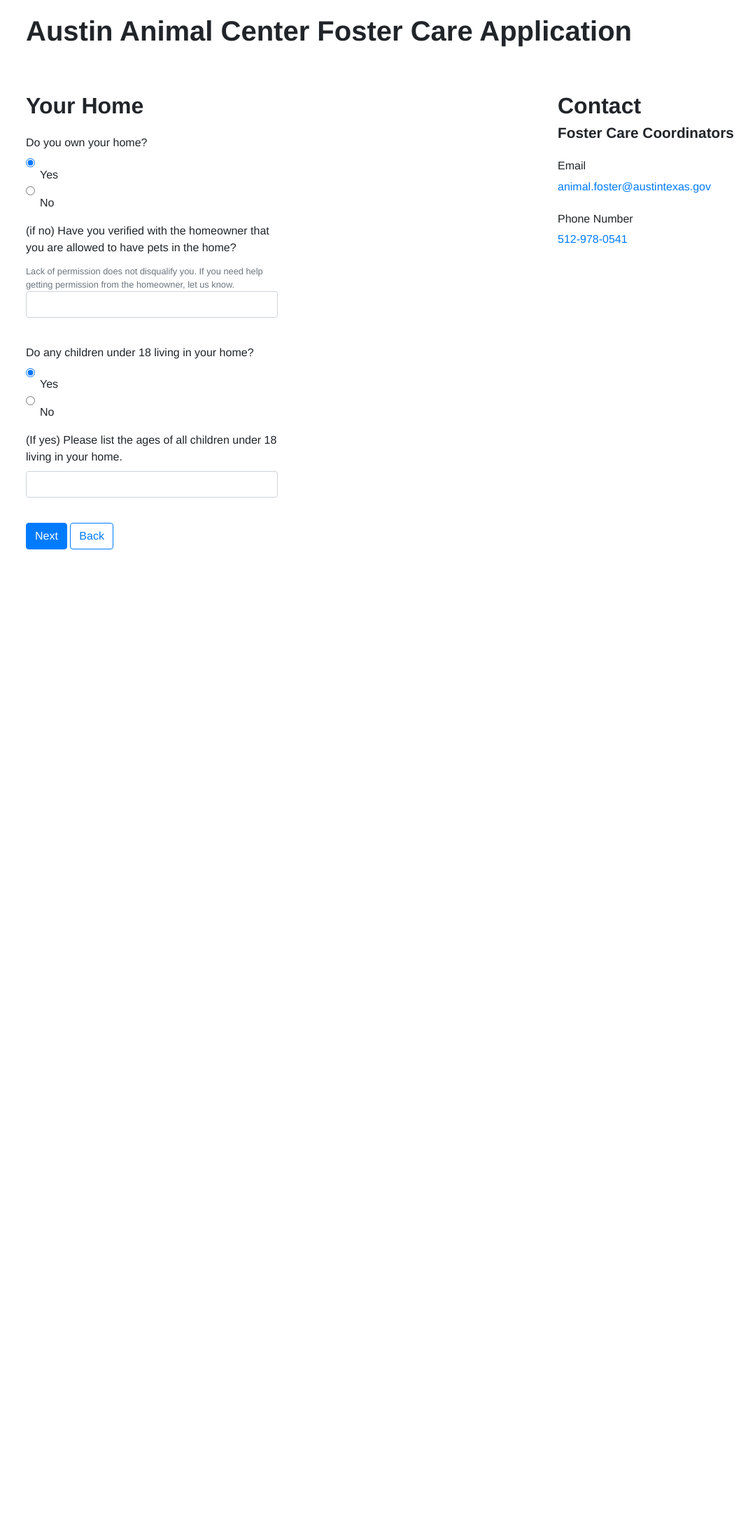
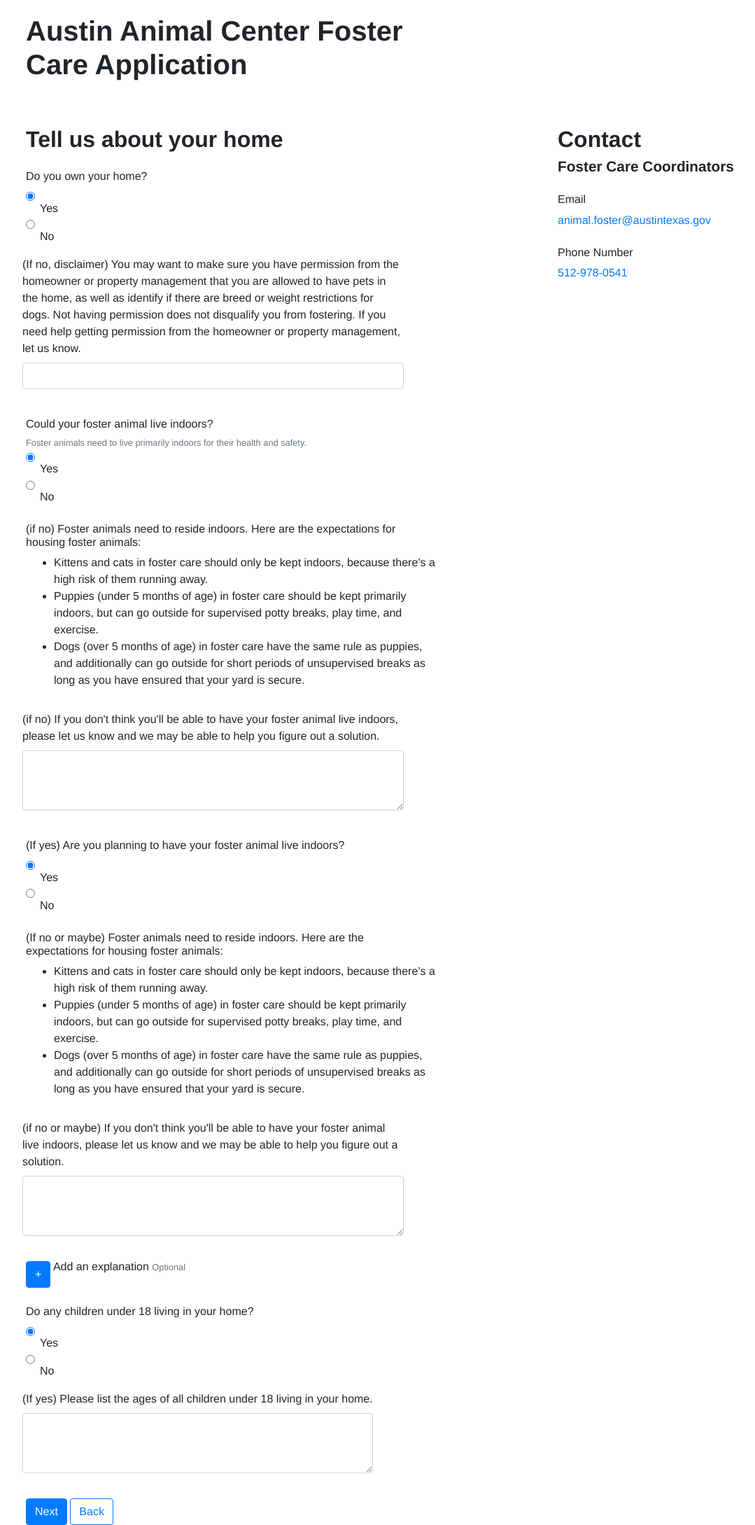
Before and after one commit to cityofaustin/prototypeform, a Jekyll site: the page built from Home_info.html, in a window 1280 px wide. Shown: the whole page at 70% size, without its empty margins (48-1127 px from the left). Built offline with Jekyll 4.4.1, drawn with Linux system fonts in a browser that asks for light colours; before the commit the page ends 900 px from its top, so only the background shows below that.

Commit message:
Added refined home info content, added max width to copy and fields

```diff
--- a/Home_info.html
+++ b/Home_info.html
@@ -2,7 +2,7 @@
 layout: contact_sidebar
 ---
 
-<h2>Your Home</h2>
+<h2>Tell us about your home</h2>
 <form>
     <div>
         <h5>Do you own your home?</h5>
@@ -20,13 +20,74 @@
         </div>
     </div>
     <div class="form-row">
-      <div class="form-group col-md-6">
-        <label for="inputHomeowner">(if no) Have you verified with the homeowner that you are allowed to have pets in the home?</label>
-        <small id="homeownerHelpBlock" class="form-text text-muted">
-            Lack of permission does not disqualify you. If you need help getting permission from the homeowner, let us know.
-        </small>
+      <div class="form-group">
+        <label for="inputHomeowner">(If no, disclaimer) You may want to make sure you have permission from the homeowner or property management that you are allowed to have pets in the home, as well as identify if there are breed or weight restrictions for dogs. Not having permission does not disqualify you from fostering. If you need help getting permission from the homeowner or property management, let us know.</label>
         <input type="text" class="form-control" id="inputHomeowner" placeholder=" " aria-describedby="homeownerHelpBlock">
       </div>
+    </div>
+    <div>
+        <h5>Could your foster animal live indoors?</h5>
+        <small id="could_indoorsHelpBlock" class="form-text text-muted">
+            Foster animals need to live primarily indoors for their health and safety.
+        </small>
+        <div class="form-check">
+            <input class="form-check-input" type="radio" name="could_indoorsRadios" id="could_indoorsRadios1" value="Yes" checked>
+            <label class="form-check-label" for="could_indoorsRadios1">
+            Yes
+            </label>
+        </div>
+        <div class="form-check">
+            <input class="form-check-input" type="radio" name="could_indoorsRadios" id="could_indoorsRadios2" value="No">
+            <label class="form-check-label" for="could_indoorsRadios2">
+            No
+            </label>
+        </div>
+    </div>
+    <div>
+        <!-- If no for above, include this whole div section -->
+        <h5>(if no) Foster animals need to reside indoors. Here are the expectations for housing foster animals:</h5>
+        <ul>
+            <li>Kittens and cats in foster care should only be kept indoors, because there’s a high risk of them running away.</li>
+            <li>Puppies (under 5 months of age) in foster care should be kept primarily indoors, but can go outside for supervised potty breaks, play time, and exercise.</li>
+            <li>Dogs (over 5 months of age) in foster care have the same rule as puppies, and additionally can go outside for short periods of unsupervised breaks as long as you have ensured that your yard is secure.</li>
+        </ul>
+        <div class="form-row">
+            <div class="form-group">
+                <label for="inputCould_indoors">(if no) If you don't think you'll be able to have your foster animal live indoors, please let us know and we may be able to help you figure out a solution.</label>
+                <textarea class="form-control" id="inputCould_indoors" rows="3" ></textarea>
+            </div>
+        </div>
+    </div>
+    <h5>(If yes) Are you planning to have your foster animal live indoors?</h5>
+    <div class="form-check">
+        <input class="form-check-input" type="radio" name="can_indoorsRadios" id="can_indoorsRadios1" value="Yes" checked>
+        <label class="form-check-label" for="can_indoorsRadios1">
+        Yes
+        </label>
+    </div>
+    <div class="form-check">
+        <input class="form-check-input" type="radio" name="can_indoorsRadios" id="can_indoorsRadios2" value="No">
+        <label class="form-check-label" for="can_indoorsRadios2">
+        No
+        </label>
+    </div>
+    <div>
+        <!-- If no or maybe for above, include this whole div section -->
+        <h5>(If no or maybe) Foster animals need to reside indoors. Here are the expectations for housing foster animals:</h5>
+        <ul>
+            <li>Kittens and cats in foster care should only be kept indoors, because there’s a high risk of them running away.</li>
+            <li>Puppies (under 5 months of age) in foster care should be kept primarily indoors, but can go outside for supervised potty breaks, play time, and exercise.</li>
+            <li>Dogs (over 5 months of age) in foster care have the same rule as puppies, and additionally can go outside for short periods of unsupervised breaks as long as you have ensured that your yard is secure.</li>
+        </ul>
+        <div class="form-row">
+            <div class="form-group">
+                <label for="inputCan_indoors">(if no or maybe) If you don't think you'll be able to have your foster animal live indoors, please let us know and we may be able to help you figure out a solution.</label>
+                <textarea class="form-control" id="inputCan_indoors" rows="3" ></textarea>
+            </div>
+        </div>
+    </div>
+    <div>
+        {% include add_explanation.html %}
     </div>
     <div>
         <h5>Do any children under 18 living in your home?</h5>
@@ -44,9 +105,9 @@
         </div>
     </div>
     <div class="form-row">
-        <div class="form-group col-md-6">
-          <label for="inputChildren">(If yes) Please list the ages of all children under 18 living in your home.</label>
-          <input type="text" class="form-control" id="inputChildren" placeholder=" " aria-describedby="childrenHelpBlock">
+        <div class="form-group">
+            <label for="inputChildren">(If yes) Please list the ages of all children under 18 living in your home.</label>
+            <textarea class="form-control" id="inputChildren" rows="3" ></textarea>
         </div>
     </div>
     <a class="btn btn-primary" href="Animal_info.html" role="button">Next</a>
--- a/css/main.css
+++ b/css/main.css
@@ -39,3 +39,7 @@
 label {
     margin-top: 1rem;
 }
+
+.form-group, .form-check, h1, h2, h3, h4, h5, li, span, small {
+    max-width: 545px;
+}
```
